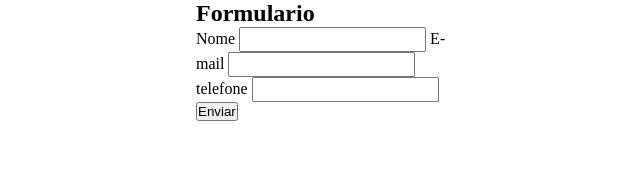
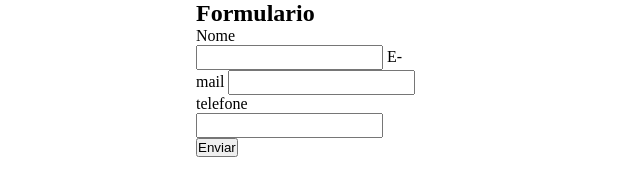
Before and after one commit to Henrique-teste/Biblia, a plain HTML site: page index.html in a window 1280 px wide. Shown: the whole page, without its empty margins (44-684 px from the left). Drawn offline with Linux system fonts and the light colour scheme.

Commit message:
Update index.css

```diff
--- a/index.css
+++ b/index.css
@@ -9,7 +9,7 @@
     margin: 0 auto;
 }
 form {
-    max-width:270px;
+    max-width:230px;
     width:100%;
 }
 form input {
```
